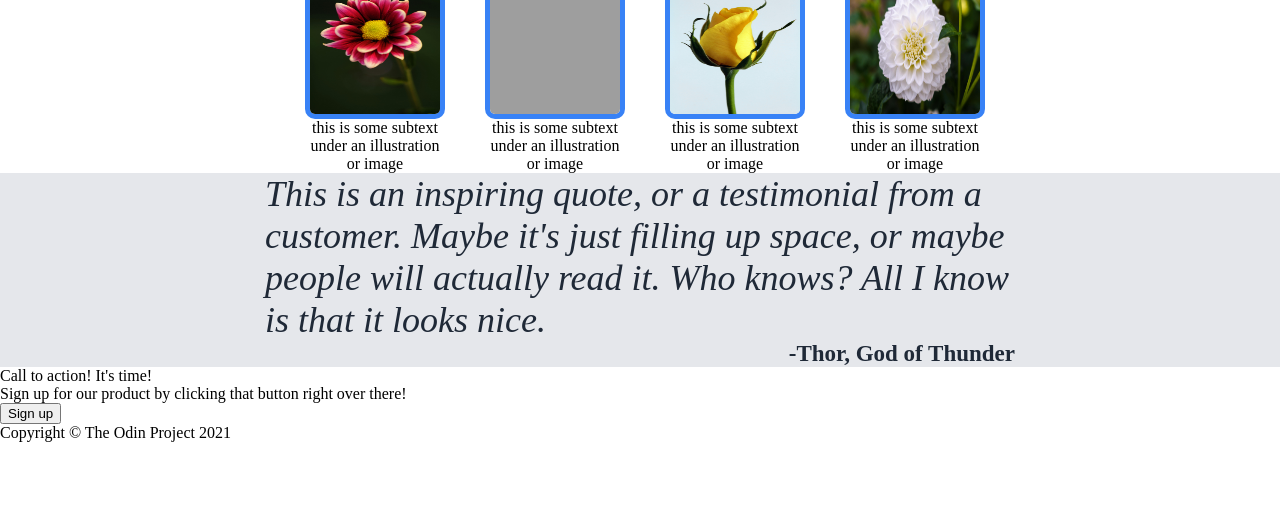
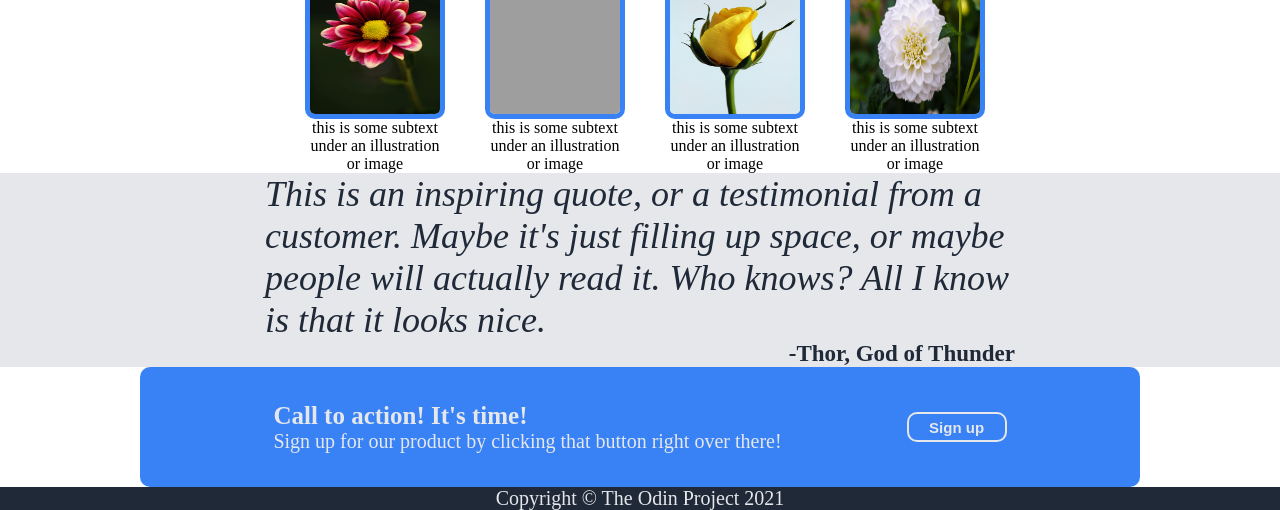
Before and after one commit to Eduard2902/landing-page, a plain HTML site: page index.html in a window 1280 px wide. Shown: the part 372-882 px from the top of the page. Before the commit the page ends 814 px from the top, so only its background shows below. Drawn offline with Linux system fonts and the light colour scheme; grey boxes are pictures that could not be loaded.

Commit message:
Update CSS and HTML

```diff
--- a/index.html
+++ b/index.html
@@ -54,11 +54,13 @@
        </div>
 
        <div class="section-four">
-        <div class="call-to-action-text">
-            <p>Call to action! It's time!</p>
-            <p>Sign up for our product by clicking that button right over there!</p>
+        <div class="call-to-action-container">
+            <div class="call-to-action-text">
+                <p class="first-line">Call to action! It's time!</p>
+                <p class="second-line">Sign up for our product by clicking that button right over there!</p>
+            </div>
+            <button class="call-to-action-button">Sign up</button>
         </div>
-        <button class="call-to-action-button">Sign up</button>
        </div>
 
        <div class="footer">
--- a/styles.css
+++ b/styles.css
@@ -148,3 +148,53 @@ p{
     font-weight: 900;
     justify-content: flex-end;
 }
+/*------------------------SECTION-FOUR TECH----------------------*/
+.section-four,
+.call-to-action-container,
+.call-to-action-button{
+    display: flex;
+    justify-content: center;
+    align-items: center;
+}
+.section-four{
+    flex-grow: 1;
+}
+.call-to-action-container{
+    background-color: #3882F6;
+    color: #E5E7EB;
+    border-radius: 10px;
+    width: 1000px;
+    height: 120px;
+    gap: 125px;
+}
+.call-to-action-text{
+    display: flex;
+    flex-direction: column;
+}
+.call-to-action-button{
+    font-size: 15px;
+    font-weight: 900;
+    color: #E5E7EB;
+    background-color: #3882F6;
+    border: 2px solid #E5E7EB;
+    border-radius: 10px;
+    width: 100px;
+    height: 30px;
+}
+.first-line{
+    font-size: 25px;
+    font-weight: 900;
+}
+.second-line{
+    font-size: 20px;
+}
+/*---------------------FOOTER TECH---------------*/
+.footer{
+    background-color: #1F2937;
+    color: #E5E7EB;
+    display: flex;
+    justify-content: center;
+    align-items: center;
+    font-size: 20px;
+    height: 100px;
+}
```
